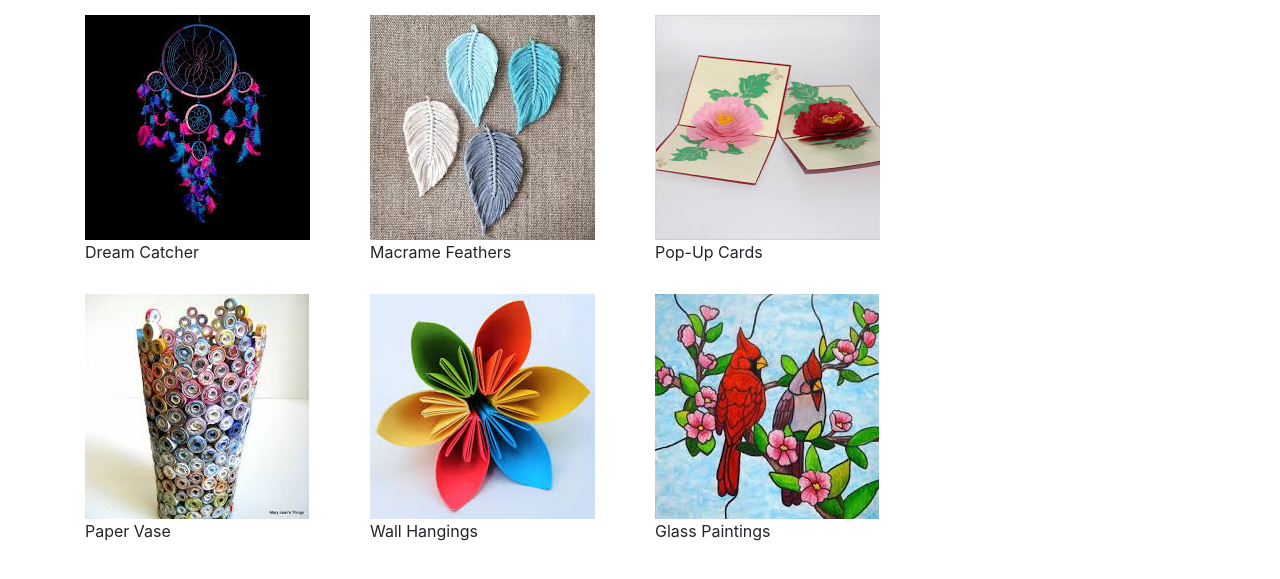
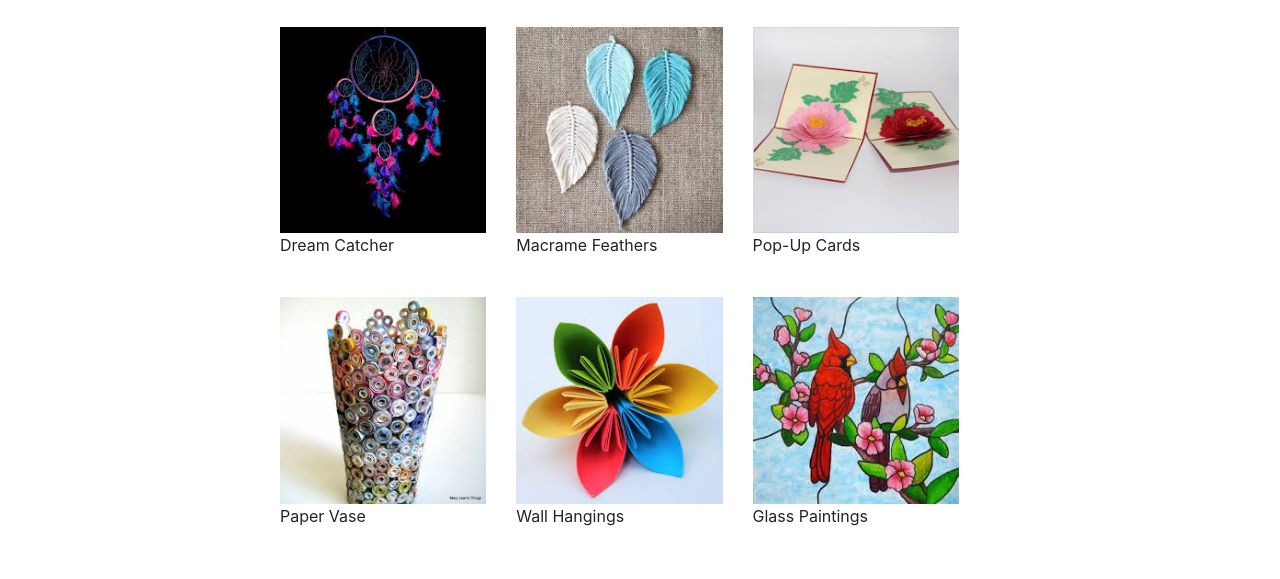
Before and after one commit to Bhagyashree9402/2nd_Assignment, a plain HTML site: page porfolio.html in a window 1280 px wide. Shown: the part 123-702 px from the top of the page. Drawn offline with nearby package versions, Linux system fonts and the light colour scheme.

Commit message:
extra margin is added to the column elements in portfolio.html file

```diff
--- a/assets/styles/styles.css
+++ b/assets/styles/styles.css
@@ -1,5 +1,8 @@
 .row{
-    margin-bottom: 10px;
+    margin-bottom: 20px;
+    margin-top: 20px;
+    margin-left:180px;
+    margin-right:180x;
 }
 
 [class*="col-"]
@@ -7,3 +10,7 @@
     padding-top: 10px;
     padding-bottom: 10px;
 }
+
+.h1{
+    padding-top: 10px;
+}
--- a/porfolio.html
+++ b/porfolio.html
@@ -15,8 +15,8 @@
 </head>
 
 <body>
+
     <div class="container">
-
         <nav class="navbar bg-primary">
             <!-- h1 is a header element -->
             <h1>Bhagyashree</h1>
@@ -36,33 +36,33 @@
             </ul>
         </nav>
 
-        <h1 class="display">Portfolio</h1>
+        <h1>Portfolio</h1>
         <div class="row">
-            <div class="col-md-3">
+            <div class="col-lg-3">
                 <img src="./assets/styles/img/download1.jpg" class="img-fluid">
                 Dream Catcher
             </div>
-            <div class="col-md-3">
+            <div class="col-lg-3">
                 <img src="./assets/styles/img/download2.jpg" class="img-fluid">
                 Macrame Feathers
             </div>
 
-            <div class="col-md-3">
+            <div class="col-lg-3">
                 <img src="./assets/styles/img/download3.jpg" class="img-fluid">
                 Pop-Up Cards
             </div>
         </div>
 
         <div class="row">
-            <div class="col-md-3">
+            <div class="col-lg-3">
                 <img src="./assets/styles/img/images.jpg" class="img-fluid">
                 Paper Vase
             </div>
-            <div class="col-md-3">
+            <div class="col-lg-3">
                 <img src="./assets/styles/img/download5.jpg" class="img-fluid">
                 Wall Hangings
             </div>
-            <div class="col-md-3">
+            <div class="col-lg-3">
                 <img src="./assets/styles/img/download7.jpg" class="img-fluid">
                 Glass Paintings
             </div>
```
Also changed, not shown: index.html (+1 -1 lines).
